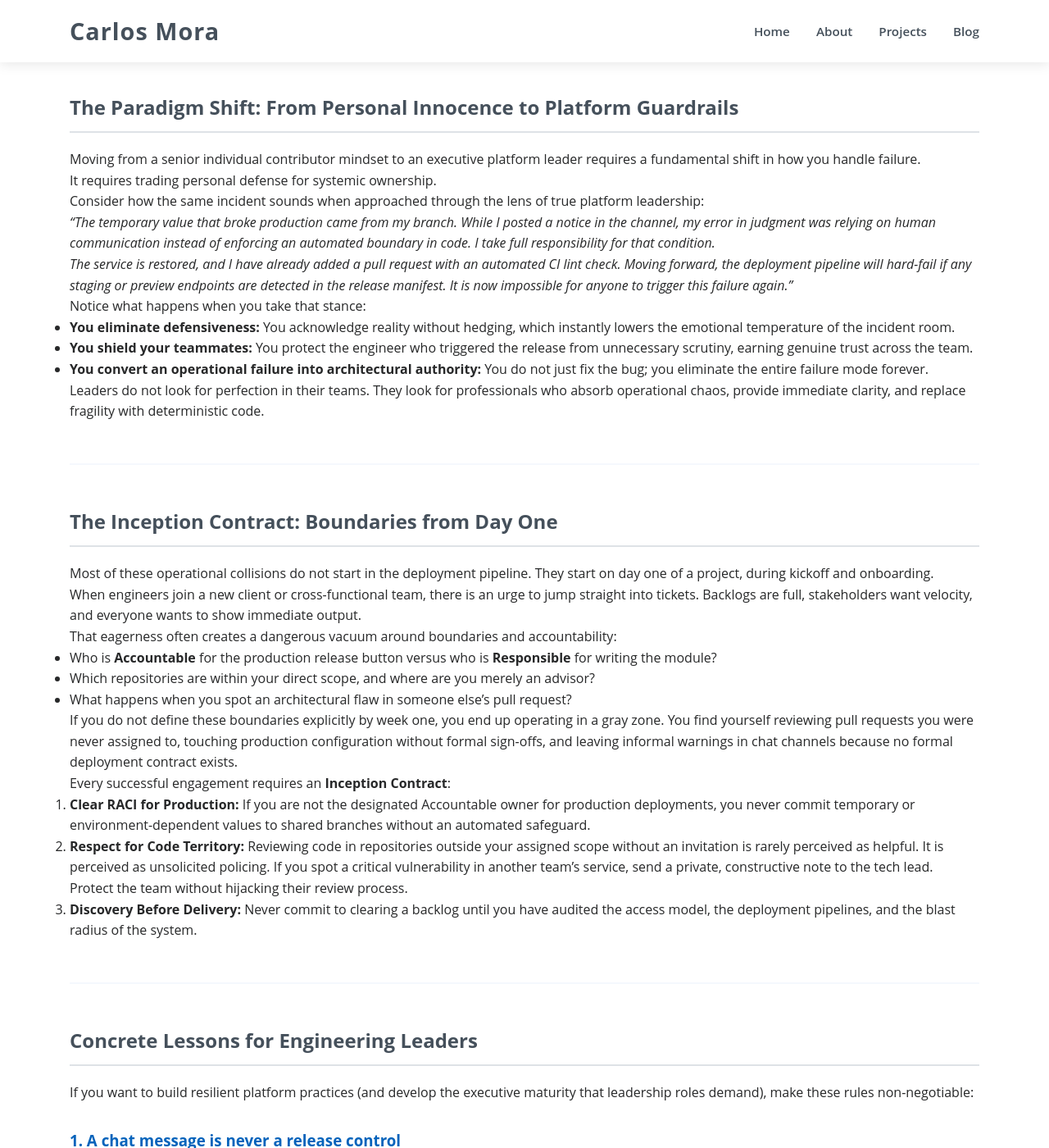
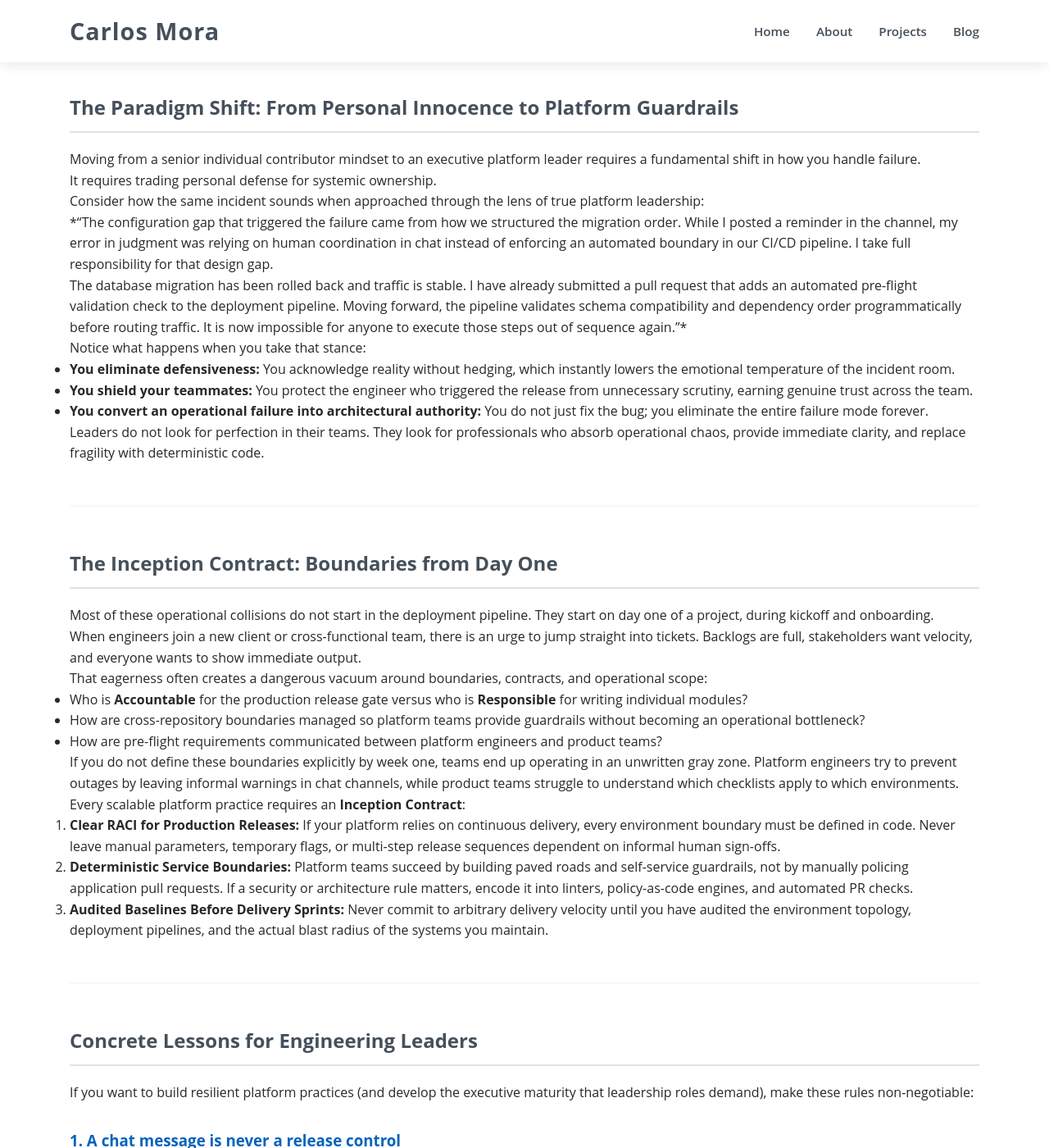
Before and after one commit to carlosmoradev/carlosmoradev.github.io, a Jekyll site: the page built from _posts/2026-09-25-a-slack-message-is-not-a-release-control.md, in a window 1280 px wide and 1400 px high, scrolled down 1550 px. Shown: the whole window at 82% size. Built offline with Jekyll 4.4.1, drawn with Linux system fonts in a browser that asks for light colours; some of the changed text lies outside the part shown.

Commit message:
fix(blog): generalize release incident scenario and inception contract boundaries

```diff
--- a/_posts/2026-09-25-a-slack-message-is-not-a-release-control.md
+++ b/_posts/2026-09-25-a-slack-message-is-not-a-release-control.md
@@ -10,13 +10,13 @@ image: /assets/images/social-card.png
 
 There is a moment in post-incident meetings that plays out across tech organizations with painful predictability.
 
-Production is down, or a botched release has just degraded customer traffic. The logs point to a configuration flag or a temporary value that was never meant to leave a preview environment.
+Production is down, or an API error rate just spiked during a scheduled deployment. The root cause is traced back to a configuration flag that was supposed to be toggled manually, or a database migration step that ran out of sequence.
 
-The engineer who wrote the change speaks up:
+The engineer who prepared the release notes speaks up:
 
-*"I posted a warning in the deployment thread three hours before the release. I explicitly noted that the value had to be swapped before running the pipeline. Whoever executed the release didn't read the thread."*
+*"The deployment checklist clearly stated step 4 had to run before step 5, and I posted a reminder in Slack thirty minutes before the maintenance window. The team executing the release didn't see the message."*
 
-Technically, the engineer is telling the truth. The message is there, timestamped in Slack. The ticket has a comment. The warning was given.
+Technically, the engineer is telling the truth. The message is there, timestamped in Slack. The checklist had the item. The warning was given.
 
 Yet, something breaks in the room. Trust evaporates. Leadership looks frustrated, the teammate who triggered the deployment feels thrown under the bus, and what was supposed to be a productive postmortem degenerates into subtle defensiveness.
 
@@ -68,9 +68,9 @@ It requires trading personal defense for systemic ownership.
 
 Consider how the same incident sounds when approached through the lens of true platform leadership:
 
-> *"The temporary value that broke production came from my branch. While I posted a notice in the channel, my error in judgment was relying on human communication instead of enforcing an automated boundary in code. I take full responsibility for that condition.*
+> *"The configuration gap that triggered the failure came from how we structured the migration order. While I posted a reminder in the channel, my error in judgment was relying on human coordination in chat instead of enforcing an automated boundary in our CI/CD pipeline. I take full responsibility for that design gap.
 >
-> *The service is restored, and I have already added a pull request with an automated CI lint check. Moving forward, the deployment pipeline will hard-fail if any staging or preview endpoints are detected in the release manifest. It is now impossible for anyone to trigger this failure again."*
+> The database migration has been rolled back and traffic is stable. I have already submitted a pull request that adds an automated pre-flight validation check to the deployment pipeline. Moving forward, the pipeline validates schema compatibility and dependency order programmatically before routing traffic. It is now impossible for anyone to execute those steps out of sequence again."*
 
 Notice what happens when you take that stance:
 
@@ -88,19 +88,19 @@ Most of these operational collisions do not start in the deployment pipeline. Th
 
 When engineers join a new client or cross-functional team, there is an urge to jump straight into tickets. Backlogs are full, stakeholders want velocity, and everyone wants to show immediate output.
 
-That eagerness often creates a dangerous vacuum around boundaries and accountability:
+That eagerness often creates a dangerous vacuum around boundaries, contracts, and operational scope:
 
-* Who is **Accountable** for the production release button versus who is **Responsible** for writing the module?
-* Which repositories are within your direct scope, and where are you merely an advisor?
-* What happens when you spot an architectural flaw in someone else's pull request?
+* Who is **Accountable** for the production release gate versus who is **Responsible** for writing individual modules?
+* How are cross-repository boundaries managed so platform teams provide guardrails without becoming an operational bottleneck?
+* How are pre-flight requirements communicated between platform engineers and product teams?
 
-If you do not define these boundaries explicitly by week one, you end up operating in a gray zone. You find yourself reviewing pull requests you were never assigned to, touching production configuration without formal sign-offs, and leaving informal warnings in chat channels because no formal deployment contract exists.
+If you do not define these boundaries explicitly by week one, teams end up operating in an unwritten gray zone. Platform engineers try to prevent outages by leaving informal warnings in chat channels, while product teams struggle to understand which checklists apply to which environments.
 
-Every successful engagement requires an **Inception Contract**:
+Every scalable platform practice requires an **Inception Contract**:
 
-1. **Clear RACI for Production:** If you are not the designated Accountable owner for production deployments, you never commit temporary or environment-dependent values to shared branches without an automated safeguard.
-2. **Respect for Code Territory:** Reviewing code in repositories outside your assigned scope without an invitation is rarely perceived as helpful. It is perceived as unsolicited policing. If you spot a critical vulnerability in another team's service, send a private, constructive note to the tech lead. Protect the team without hijacking their review process.
-3. **Discovery Before Delivery:** Never commit to clearing a backlog until you have audited the access model, the deployment pipelines, and the blast radius of the system.
+1. **Clear RACI for Production Releases:** If your platform relies on continuous delivery, every environment boundary must be defined in code. Never leave manual parameters, temporary flags, or multi-step release sequences dependent on informal human sign-offs.
+2. **Deterministic Service Boundaries:** Platform teams succeed by building paved roads and self-service guardrails, not by manually policing application pull requests. If a security or architecture rule matters, encode it into linters, policy-as-code engines, and automated PR checks.
+3. **Audited Baselines Before Delivery Sprints:** Never commit to arbitrary delivery velocity until you have audited the environment topology, deployment pipelines, and the actual blast radius of the systems you maintain.
 
 ---
 
```
